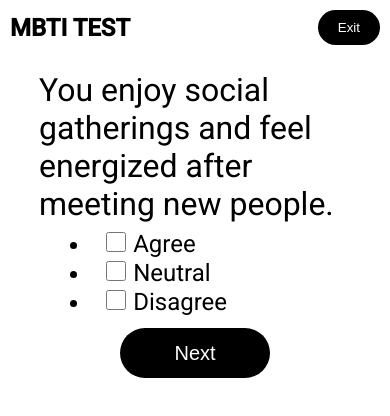
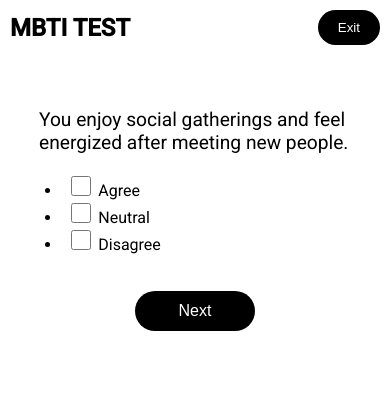
Before and after one commit to anime454/codybara-mbti-test, an Angular app: page / in a window 390 px wide. Both pictures are taken after a click on the button "Do the test". Shown: the top 416 px of the page. Built offline with nearby package versions, Linux system fonts and the light colour scheme.

Commit message:
style: improve responsive design for question component with media queries

```diff
--- a/src/app/question/question.component.css
+++ b/src/app/question/question.component.css
@@ -42,3 +42,27 @@
     cursor: pointer;
     font-size: 20px;
 }
+
+
+@media screen and (max-width: 600px) {
+    .question-text {
+        padding-top: 12%;
+        font-size: 1.2em;
+    }
+
+    .question-options {
+        padding: 4% 2% 0 2%;
+        font-size: 1em;
+    }
+
+    .cover-next-button {
+        margin-top: 12%;
+    }
+
+    .next-button {
+        height: 40px;
+        width: 120px;
+        font-size: 16px;
+    }
+
+}
```
